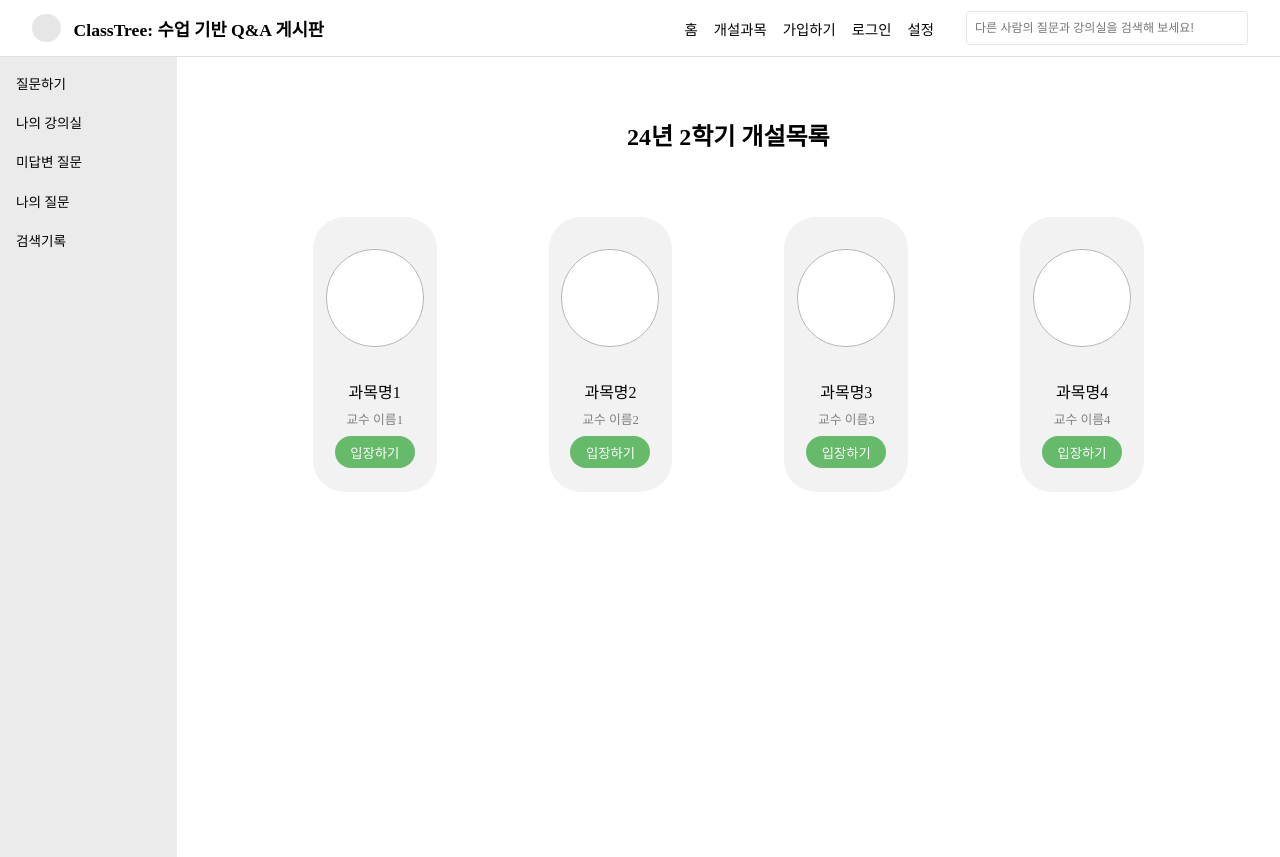
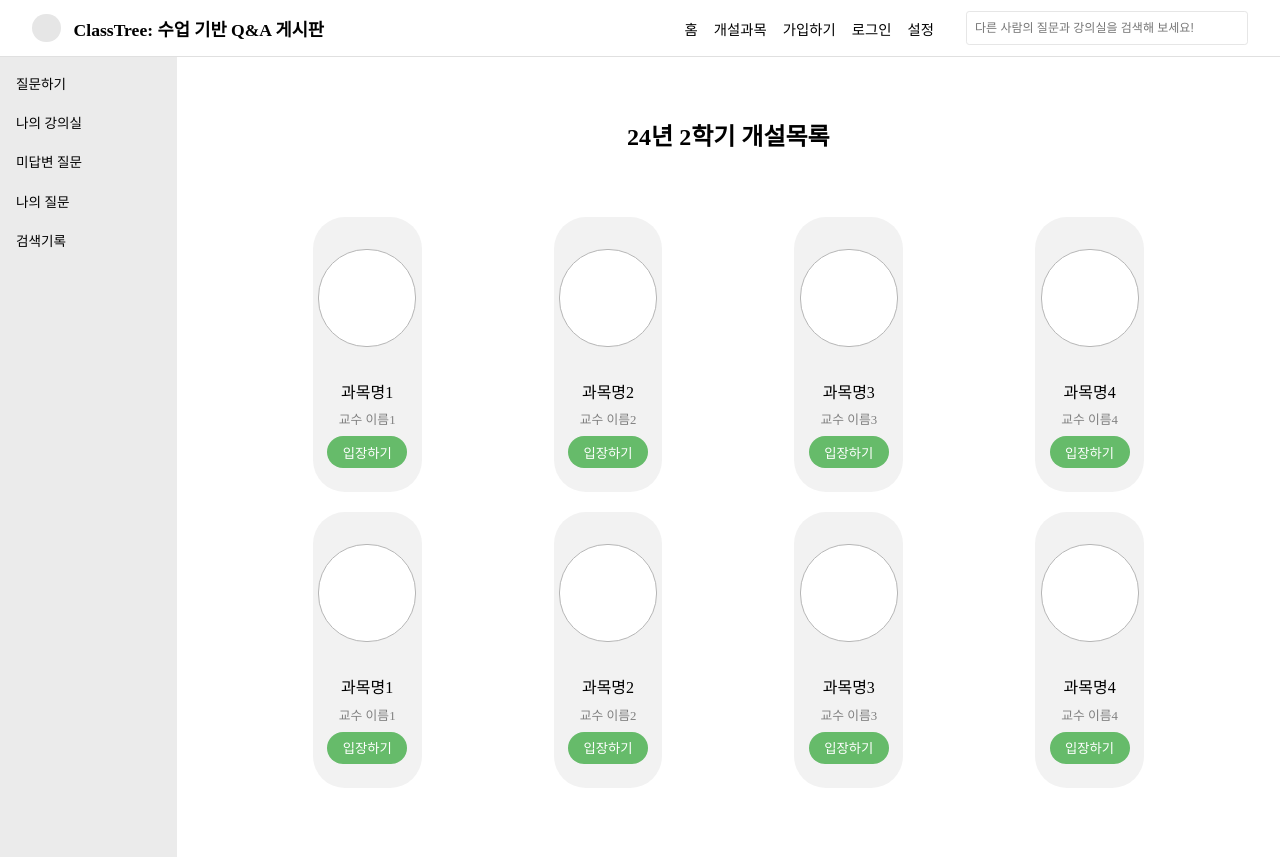
Before and after one commit to Hurdlethon-ClassTree/ClassTree-FE, a Vue app: page /classlist in a window 1280 px wide. Built offline with nearby package versions, Linux system fonts and the light colour scheme.

Commit message:
[Fix] 간격 수정

```diff
--- a/src/page/ClassListPage.vue
+++ b/src/page/ClassListPage.vue
@@ -25,6 +25,10 @@ export default {
         { id: 2, name: "과목명2", professor: "교수 이름2" },
         { id: 3, name: "과목명3", professor: "교수 이름3" },
         { id: 4, name: "과목명4", professor: "교수 이름4" },
+        { id: 1, name: "과목명1", professor: "교수 이름1" },
+        { id: 2, name: "과목명2", professor: "교수 이름2" },
+        { id: 3, name: "과목명3", professor: "교수 이름3" },
+        { id: 4, name: "과목명4", professor: "교수 이름4" },
       ],
     };
   },
@@ -42,9 +46,10 @@ export default {
 }
 .class-row {
   display: grid;
-  grid-template-columns: 1fr 1fr 1fr 1fr;
+  grid-template-columns: repeat(4, 1fr);
   margin-bottom: 2rem;
   padding-bottom: 2rem;
+  gap: 20px;
 }
 .class-row:not(:last-child) {
   border-bottom: 1px solid rgb(27, 145, 27);
```
